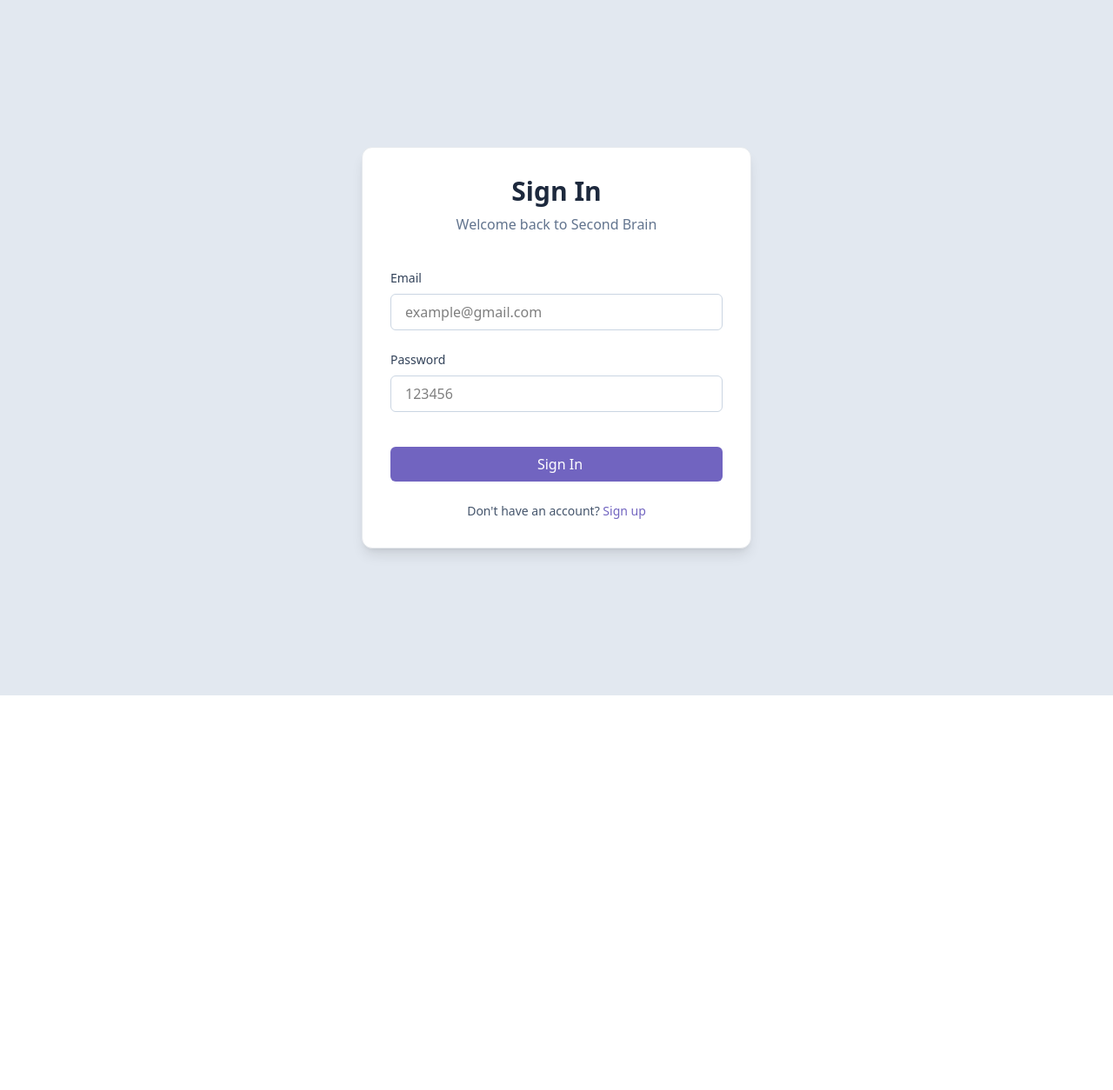
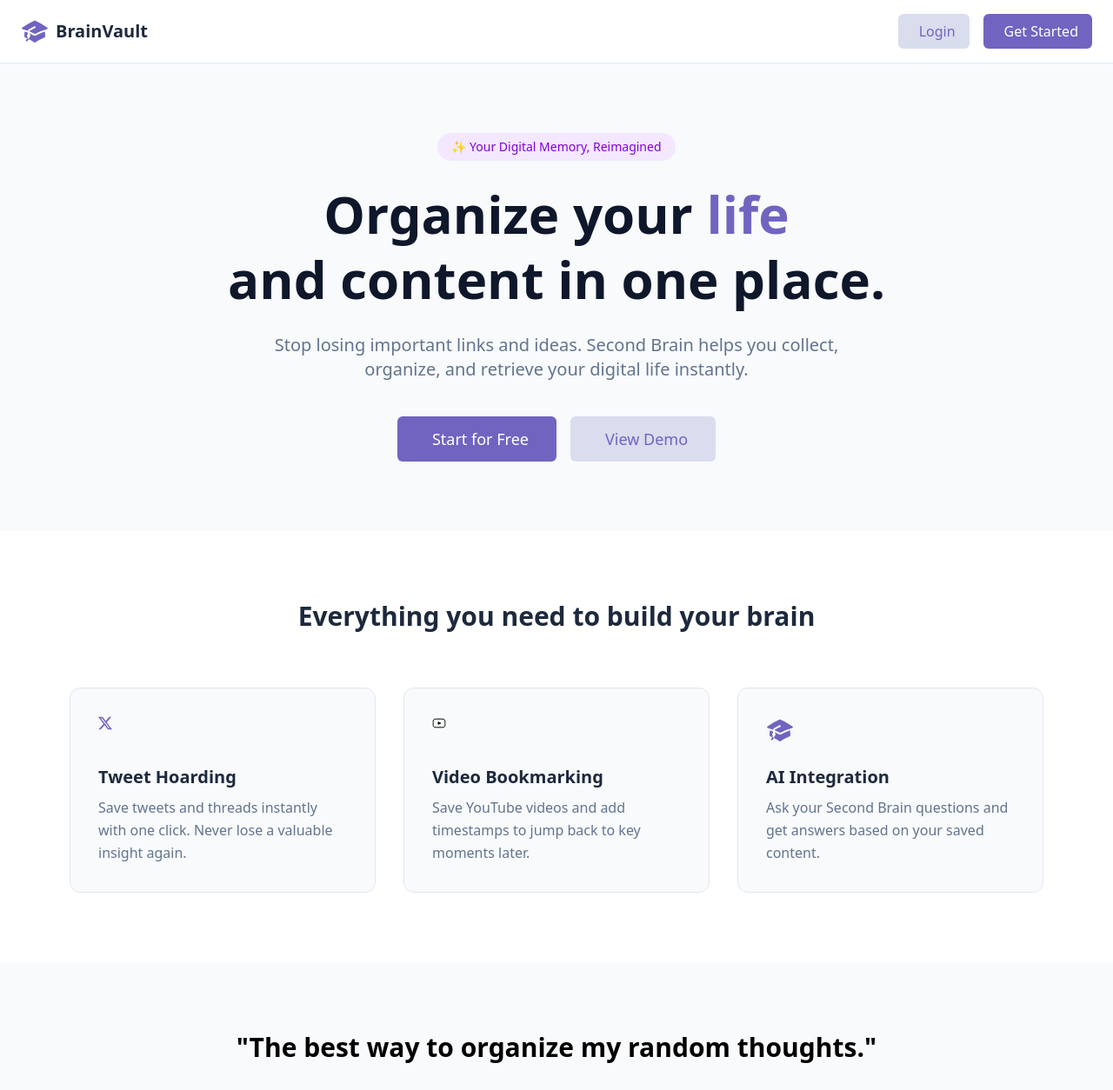
Before and after one commit to shivshankarkannoujiya/MindVault, a React app in the folder Frontend/: page / in a window 1280 px wide. Shown: the top 1254 px of the page at 87% size. Before the commit the page ends 800 px from the top, so only its background shows below. Built offline with nearby package versions, Linux system fonts and the light colour scheme; the HTML template or start-up script is replaced by a standard one.

Commit message:
add routing with react-router-dom; implement LandingPage, FeatureCard, and update Signin/Signup pages

```diff
--- a/Frontend/package.json
+++ b/Frontend/package.json
@@ -13,6 +13,7 @@
     "@tailwindcss/vite": "^4.1.18",
     "react": "^19.2.0",
     "react-dom": "^19.2.0",
+    "react-router-dom": "^7.11.0",
     "react-twitter-embed": "^4.0.4",
     "tailwindcss": "^4.1.18"
   },
--- a/Frontend/src/App.tsx
+++ b/Frontend/src/App.tsx
@@ -1,13 +1,20 @@
-// import Dashboard from "./pages/Dashboard";
-
+import { BrowserRouter, Route, Routes } from "react-router-dom";
+import Dashboard from "./pages/Dashboard";
 import Signin from "./pages/Signin";
-
+import Signup from "./pages/Signup";
+import LandingPage from "./pages/LandingPage";
 
 const App = () => {
   return (
     <>
-      {/* <Dashboard /> */}
-      <Signin/>
+      <BrowserRouter>
+        <Routes>
+          <Route path="/" element={<LandingPage />} />
+          <Route path="/signup" element={<Signup />} />
+          <Route path="/signin" element={<Signin />} />
+          <Route path="/dashboard" element={<Dashboard />} />
+        </Routes>
+      </BrowserRouter>
     </>
   );
 };
--- /dev/null
+++ b/Frontend/src/components/FeatureCard.tsx
@@ -0,0 +1,19 @@
+function FeatureCard({
+  icon,
+  title,
+  description,
+}: {
+  icon: any;
+  title: string;
+  description: string;
+}) {
+  return (
+    <div className="p-8 bg-slate-50 rounded-xl border border-slate-200 hover:shadow-lg transition-shadow">
+      <div className="text-purple-600 mb-4 w-10 h-10">{icon}</div>
+      <h3 className="text-xl font-bold mb-2 text-slate-800">{title}</h3>
+      <p className="text-slate-500 leading-relaxed">{description}</p>
+    </div>
+  );
+}
+
+export default FeatureCard
--- /dev/null
+++ b/Frontend/src/pages/LandingPage.tsx
@@ -0,0 +1,127 @@
+import { useNavigate } from "react-router-dom"; // Assuming you use react-router
+import Button from "../components/Button";
+import Logo from "../icons/Logo";
+import XIcon from "../icons/XIcon";
+import YoutubeIcon from "../icons/YoutubeIcon";
+import FeatureCard from "../components/FeatureCard";
+
+const LandingPage = () => {
+  const navigate = useNavigate();
+
+  return (
+    <div className="min-h-screen bg-slate-50 font-sans">
+      <nav className="flex justify-between items-center px-6 py-4 bg-white border-b border-slate-200 sticky top-0 z-50">
+        <div className="flex items-center gap-2 text-xl font-bold text-slate-800">
+          <div className="text-purple-600">
+            <Logo />
+          </div>
+          BrainVault
+        </div>
+        <div className="flex gap-4">
+          <Button
+            onClick={() => navigate("/signin")}
+            varient="secondary"
+            text="Login"
+          />
+          <Button
+            onClick={() => navigate("/signup")}
+            varient="primary"
+            text="Get Started"
+          />
+        </div>
+      </nav>
+
+      <header className="flex flex-col items-center justify-center text-center px-4 mt-20 mb-20">
+        <div className="mb-6 px-4 py-1.5 rounded-full bg-purple-100 text-purple-700 text-sm font-medium inline-block">
+          ✨ Your Digital Memory, Reimagined
+        </div>
+        <h1 className="text-5xl md:text-6xl font-bold text-slate-900 max-w-4xl leading-tight mb-6">
+          Organize your <span className="text-purple-600">life</span> <br />
+          and content in one place.
+        </h1>
+        <p className="text-xl text-slate-500 max-w-2xl mb-10">
+          Stop losing important links and ideas. Second Brain helps you collect,
+          organize, and retrieve your digital life instantly.
+        </p>
+        <div className="flex flex-col sm:flex-row gap-4">
+          <Button
+            onClick={() => navigate("/signup")}
+            varient="primary"
+            text="Start for Free"
+            className="px-8 py-3 text-lg"
+          />
+          <Button
+            varient="secondary"
+            text="View Demo"
+            className="px-8 py-3 text-lg"
+          />
+        </div>
+      </header>
+
+      <section className="py-20 bg-white">
+        <div className="max-w-6xl mx-auto px-4">
+          <h2 className="text-3xl font-bold text-center mb-16 text-slate-800">
+            Everything you need to build your brain
+          </h2>
+          <div className="grid md:grid-cols-3 gap-8">
+            <FeatureCard
+              icon={<XIcon />}
+              title="Tweet Hoarding"
+              description="Save tweets and threads instantly with one click. Never lose a valuable insight again."
+            />
+            <FeatureCard
+              icon={<YoutubeIcon />}
+              title="Video Bookmarking"
+              description="Save YouTube videos and add timestamps to jump back to key moments later."
+            />
+            <FeatureCard
+              icon={<Logo />}
+              title="AI Integration"
+              description="Ask your Second Brain questions and get answers based on your saved content."
+            />
+          </div>
+        </div>
+      </section>
+
+      <section className="py-20 bg-slate-50">
+        <div className="max-w-4xl mx-auto px-4 text-center">
+          <h2 className="text-3xl font-bold mb-8">
+            "The best way to organize my random thoughts."
+          </h2>
+          <div className="flex justify-center items-center gap-4">
+            <div className="w-12 h-12 bg-slate-300 rounded-full"></div>{" "}
+            {/* Placeholder Avatar */}
+            <div className="text-left">
+              <div className="font-semibold text-slate-900">
+                Abhi Kannoujiya
+              </div>
+              <div className="text-slate-500 text-sm">
+                Software Engineer @ BrainVault
+              </div>
+            </div>
+          </div>
+        </div>
+      </section>
+
+      <footer className="py-20 bg-purple-600 text-white text-center">
+        <h2 className="text-3xl md:text-4xl font-bold mb-6">
+          Ready to clear your mind?
+        </h2>
+        <p className="text-purple-100 text-lg mb-8 max-w-xl mx-auto">
+          Join 10,000+ others who are building their Brain Vault today.
+        </p>
+        <div className="flex justify-center">
+          {/* Custom style for white button */}
+          <button
+            onClick={() => navigate("/signup")}
+            className="bg-white text-purple-600 px-8 py-3 rounded-md font-semibold hover:bg-slate-100 transition-colors"
+          >
+            Get Started Now
+          </button>
+        </div>
+      </footer>
+    </div>
+  );
+};
+
+export default LandingPage;
--- a/Frontend/src/pages/Signin.tsx
+++ b/Frontend/src/pages/Signin.tsx
@@ -1,5 +1,6 @@
 import Button from "../components/Button";
 import Input from "../components/Input";
+import { Link } from "react-router-dom";
 
 const Signin = () => {
   return (
@@ -16,18 +17,22 @@ const Signin = () => {
           <Input placeholder="123456" type="password" label="Password" />
 
           <div className="pt-4">
-            <Button varient="primary" text="Sign In" className="w-full" />
+            <Button
+              varient="primary"
+              text="Sign In"
+              className="w-full cursor-pointer"
+            />
           </div>
         </div>
 
         <div className="text-center mt-6 text-sm text-slate-600">
           Don't have an account?{" "}
-          <a
-            href="/signup"
+          <Link
+            to="/signup"
             className="text-purple-600 hover:underline font-medium"
           >
             Sign up
-          </a>
+          </Link>
         </div>
       </div>
     </div>
--- a/Frontend/src/pages/Signup.tsx
+++ b/Frontend/src/pages/Signup.tsx
@@ -1,5 +1,7 @@
+import { Link } from "react-router-dom";
 import Button from "../components/Button";
 import Input from "../components/Input";
+
 
 const Signup = () => {
 
@@ -31,9 +33,9 @@ const Signup = () => {
 
         <div className="text-center mt-4 text-sm text-slate-600">
           Already have an account?{" "}
-          <a href="/signin" className="text-purple-600 hover:underline">
+          <Link to="/signin" className="text-purple-600 hover:underline">
             Sign in
-          </a>
+          </Link>
         </div>
       </div>
     </div>
```
Also changed, not shown: 1 other file (tests, documents, lock files or other folders).
